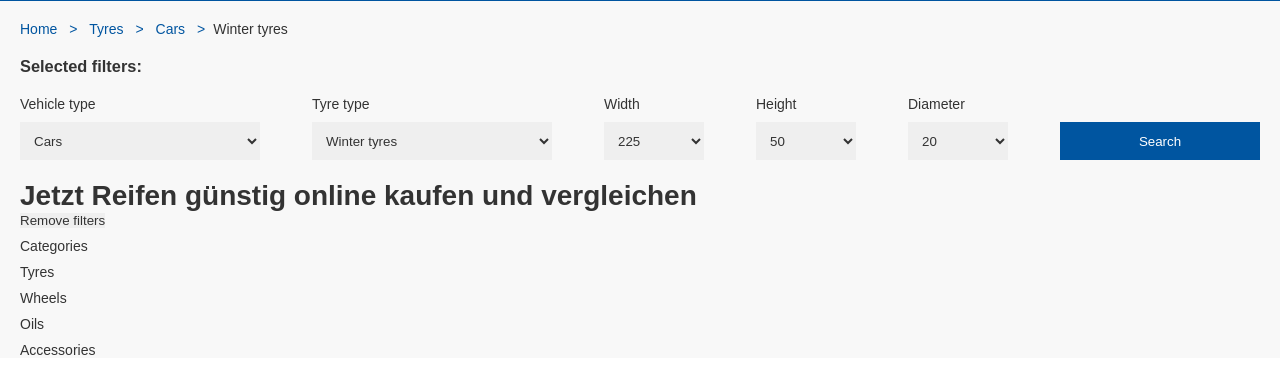
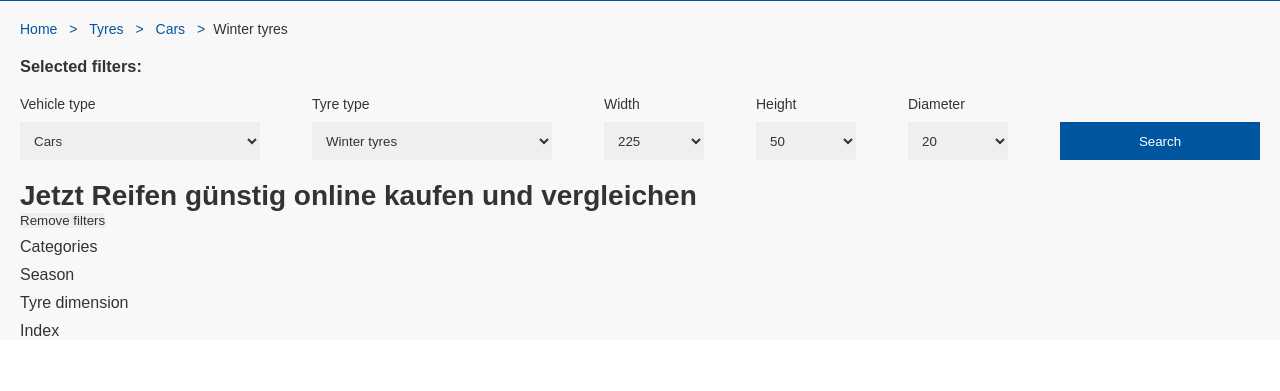
Before and after one commit to web-ethno4ka/tyres-serp, a plain HTML site: page main.html in a window 1280 px wide. Shown: the part 105-496 px from the top of the page. Drawn offline with Linux system fonts and the light colour scheme.

Commit message:
Filter_corrections

```diff
--- a/app.js
+++ b/app.js
@@ -1,4 +1,4 @@
-const accordions = document.getElementsByClassName('has-submenu');
+const accordions = document.getElementsByClassName('aside-filter__category');
 
 for (var i = 0; 1 < accordions.length; i++) {
     accordions[i].onclick = function () {
--- a/main.html
+++ b/main.html
@@ -129,54 +129,87 @@
                 <button class="remove-filters__btn">
                     Remove filters
                 </button>
-                <div class="filter">
-                    <p class="filter-label">
+                <div class="aside-filter">
+                    <!-- <p class="filter-label">
                         Categories
-                    </p>
-                    <ul class="filter-list">
-                        <li class="filter-item">
-                            <a class="has-submenu">Tyres</a>
-                            <ul class="submenu">
-                                <li><a href="#">Car</a></li>
-                                <li><a href="#">Motorcycle</a></li>
-                                <li><a href="#">Van</a></li>
-                                <li><a href="#">Track</a></li>
-                                <li><a href="#">Offroad</a></li>
-                                <li><a href="#">Speciality tyres</a></li>
+                    </p> -->
+                    <ul class="aside-filter__list">
+                        <li class="aside-filter__item">
+                            <a class="aside-filter__category">Categories</a>
+                            <ul class="aside-filter__submenu">
+                                <li><a href="#">Tyres</a></li>
+                                <li><a href="#">Wheels</a></li>
+                                <li><a href="#">Oils</a></li>
+                                <li><a href="#">Accesories</a></li>
                             </ul>
                         </li>
-                        <li class="list-item">
-                            <a class="has-submenu">Wheels</a>
-                            <ul class="submenu">
-                                <li><a href="#">Car</a></li>
-                                <li><a href="#">Motorcycle</a></li>
-                                <li><a href="#">Van</a></li>
-                                <li><a href="#">Track</a></li>
-                                <li><a href="#">Offroad</a></li>
-                                <li><a href="#">Speciality tyres</a></li>
+                        <li class="aside-filter__item">
+                            <a class="aside-filter__category">Season</a>
+                            <ul class="aside-filter__submenu">
+                                <li><a href="#">Summer</a></li>
+                                <li><a href="#">Winter</a></li>
+                                <li><a href="#">All-season</a></li>
                             </ul>
                         </li>
-                        <li class="list-item">
-                            <a class="has-submenu">Oils</a>
-                            <ul class="submenu">
-                                <li><a href="#">Car</a></li>
-                                <li><a href="#">Motorcycle</a></li>
-                                <li><a href="#">Van</a></li>
-                                <li><a href="#">Track</a></li>
-                                <li><a href="#">Offroad</a></li>
-                                <li><a href="#">Speciality tyres</a></li>
-                            </ul>
+                        <li class="aside-filter__item">
+                            <a class="aside-filter__category">Tyre dimension</a>
+                            <div class="aside-filter__submenu flex-row">
+                                <div class="aside-filter__parameter">
+                                    <span>Width</span>
+                                    <select class="input-field--shortest">
+                                        <option selected value="225">225</option>
+                                        <option value="215">215</option>
+                                        <option value="205">205</option>
+                                        <option value="195">195</option>
+                                        <option value="185">185</option>
+                                    </select>
+                                </div>
+                                <div class="aside-filter__parameter">
+                                    <span>Height</span>
+                                    <select class="input-field--shortest">
+                                        <option selected value="50">50</option>
+                                        <option value="45">45</option>
+                                        <option value="40">40</option>
+                                        <option value="35">35</option>
+                                        <option value="30">30</option>
+                                    </select>
+                                </div>
+                                <div class="aside-filter__parameter">
+                                    <span>Diameter</span>
+                                    <select class="input-field--shortest">
+                                        <option selected value="20">20</option>
+                                        <option value="19">19</option>
+                                        <option value="18">18</option>
+                                        <option value="17">17</option>
+                                        <option value="16">16</option>
+                                    </select>
+                                </div>
+                            </div>
                         </li>
-                        <li class="list-item">
-                            <a class="has-submenu">Accessories</a>
-                            <ul class="submenu">
-                                <li><a href="#">Car</a></li>
-                                <li><a href="#">Motorcycle</a></li>
-                                <li><a href="#">Van</a></li>
-                                <li><a href="#">Track</a></li>
-                                <li><a href="#">Offroad</a></li>
-                                <li><a href="#">Speciality tyres</a></li>
-                            </ul>
+                        <li class="aside-filter__item">
+                            <a class="aside-filter__category">Index</a>
+                            <div class="aside-filter__submenu flex">
+                                <div class="aside-filter__parameter">
+                                    <span>Load index</span>
+                                    <select class="input-field--regular">
+                                        <option selected value="225">225</option>
+                                        <option value="215">215</option>
+                                        <option value="205">205</option>
+                                        <option value="195">195</option>
+                                        <option value="185">185</option>
+                                    </select>
+                                </div>
+                                <div class="aside-filter__parameter">
+                                    <span>Speed index</span>
+                                    <select class="input-field--regular">
+                                        <option selected value="50">50</option>
+                                        <option value="45">45</option>
+                                        <option value="40">40</option>
+                                        <option value="35">35</option>
+                                        <option value="30">30</option>
+                                    </select>
+                                </div>
+                            </div>
                         </li>
                     </ul>
                 </div>
--- a/style.scss
+++ b/style.scss
@@ -225,19 +225,37 @@ input, select, button {
 
 }
 
-.filter {
-  &-label {
-    margin-top: 1rem;
+.aside-filter {
+  max-width: 30rem;
+  font-size: 1.6rem;
+
+  &__category {
+    font-weight: 400;
+  }
+
+  &__submenu {
+    margin: 0 0 0 1rem;
+    max-height: 0;
+    overflow: hidden;
+    transition: $links;
   }
 }
 
-.submenu {
-  max-height: 0;
-  overflow: hidden;
-  transition: $links;
+.input-field--shortest {
+  @include filter-field(7rem);
+  margin-top: 1rem;
+  &:hover {
+    cursor: pointer;
+  }
 }
 
-.filter-list li ul {
-   margin-top: 0;
-   margin-bottom: 0;
-}
+
+
+
+
+
+
+// .filter-list li ul {
+//    margin-top: 0;
+//    margin-bottom: 0;
+// }
```
Also changed, not shown: style.css, 1 other file.
